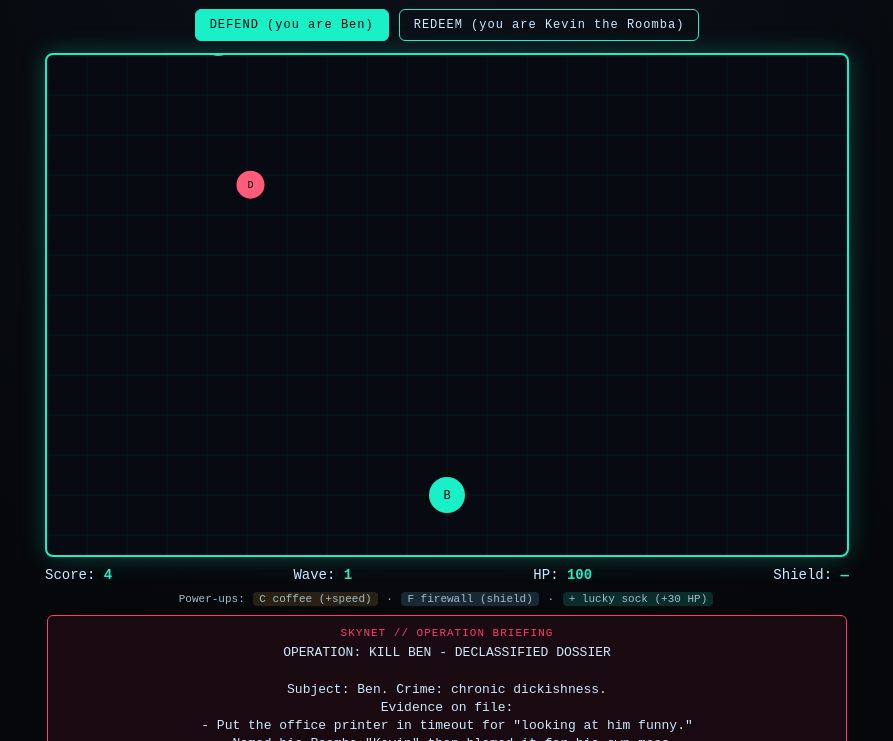
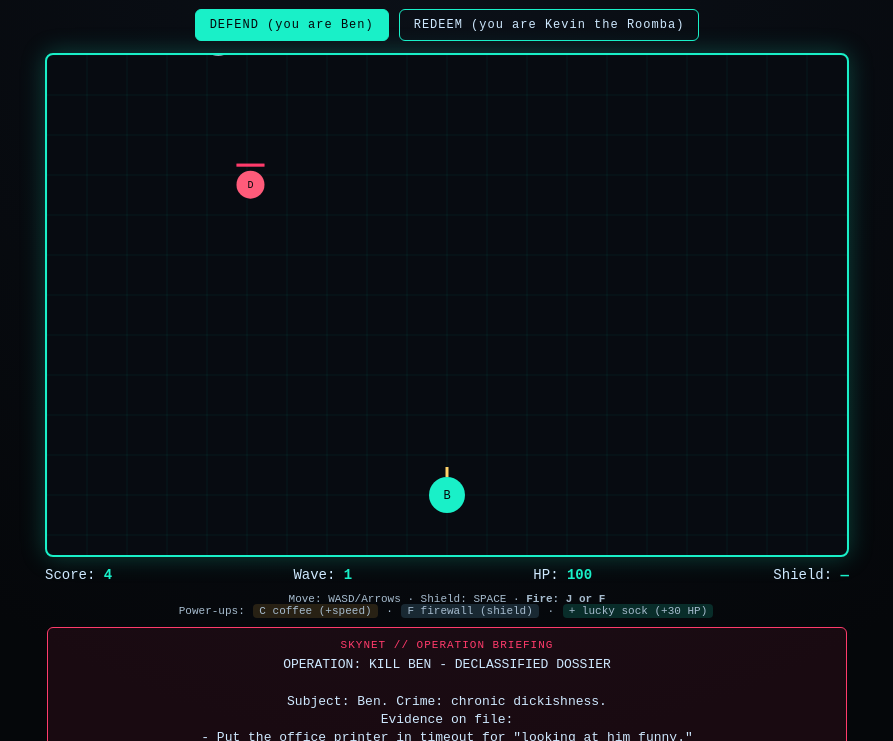
Before and after one commit to ManicMinerWD/skynet-operation-kill-ben, a plain HTML site: page index.html in a window 1280 px wide. Both pictures are taken after a click on the button "DEPLOY BEN". Shown: the part 59-800 px from the top of the page, without its empty margins (193-1086 px from the left). Drawn offline with Linux system fonts and the light colour scheme.

Commit message:
Give Ben a gun (DEFEND mode)
- Fire with J or F: bullets travel upward, damage appliances
- Enemies now have HP + on-screen health pip; destroyed on 0 HP (+10 score/kill)
- Ben rendered with a gun barrel; bullets drawn as yellow slugs
- Legend/HUD updated with Fire control; README documents it
- Verified ad-hoc: firing holds without error, kills register, DEFEND still winnable

```diff
--- a/game.js
+++ b/game.js
@@ -145,8 +145,8 @@ Ben, unaware he'd been saved by a vacuum, went to pet the cat.
   function newDefendState() {
     return {
       ben: { x: W / 2, y: H - 60, r: 18, speed: 4, hp: 100, shield: 0, invuln: 0, speedBoost: 0 },
-      enemies: [], particles: [], powerups: [],
-      score: 0, wave: 1,
+      enemies: [], bullets: [], particles: [], powerups: [],
+      score: 0, wave: 1, fireCd: 0,
       spawnTimer: 0, spawnInterval: 84,
       puTimer: 200, // frames until next power-up
       waveTimer: 0, waveDuration: 600,
@@ -187,7 +187,7 @@ Ben, unaware he'd been saved by a vacuum, went to pet the cat.
     if (edge === 0) { x = Math.random() * W; y = -t.r; }
     else if (edge === 1) { x = -t.r; y = Math.random() * H * 0.7; }
     else { x = W + t.r; y = Math.random() * H * 0.7; }
-    state.enemies.push({ ...t, x, y });
+    state.enemies.push({ ...t, x, y, hp: t.dmg + 6, maxHp: t.dmg + 6 });
   }
   function spawnPowerup() {
     const p = POWERUPS[Math.floor(Math.random() * POWERUPS.length)];
@@ -219,6 +219,13 @@ Ben, unaware he'd been saved by a vacuum, went to pet the cat.
     if (b.shield > 0) b.shield--;
     if (b.invuln > 0) b.invuln--;
 
+    // fire (J or F) — Ben finally fights back
+    if (s.fireCd > 0) s.fireCd--;
+    if ((s.keys["j"] || s.keys["f"]) && s.fireCd <= 0) {
+      s.bullets.push({ x: b.x, y: b.y - b.r, vy: -9 });
+      s.fireCd = 10;
+    }
+
     // spawn enemies
     s.spawnTimer++;
     if (s.spawnTimer >= s.spawnInterval) { s.spawnTimer = 0; spawnEnemy(); s.score += 2; }
@@ -232,8 +239,25 @@ Ben, unaware he'd been saved by a vacuum, went to pet the cat.
     }
     if (s.wave >= 5 && s.waveTimer >= s.waveDuration) { winGame(); return; }
 
-    // enemy movement + collision
+    // bullets
+    for (const bl of s.bullets) bl.y += bl.vy;
+    // bullet vs enemy
     for (const e of s.enemies) {
+      if (e.dead) continue;
+      for (const bl of s.bullets) {
+        if (bl.dead) continue;
+        if (Math.hypot(bl.x - e.x, bl.y - e.y) < e.r + 3) {
+          e.hp -= 4; bl.dead = true; spawnParticles(bl.x, bl.y, "#ffd36b");
+          if (e.hp <= 0) { e.dead = true; s.score += 10; spawnParticles(e.x, e.y, e.color); }
+          break;
+        }
+      }
+    }
+    s.bullets = s.bullets.filter((bl) => !bl.dead && bl.y > -20);
+
+    // enemy movement + contact
+    for (const e of s.enemies) {
+      if (e.dead) continue;
       const tx = b.x - e.x, ty = b.y - e.y, d = Math.hypot(tx, ty) || 1;
       e.x += (tx / d) * e.speed; e.y += (ty / d) * e.speed;
       if (Math.hypot(b.x - e.x, b.y - e.y) < b.r + e.r) {
@@ -377,11 +401,23 @@ Ben, unaware he'd been saved by a vacuum, went to pet the cat.
       ctx.fillText(p.glyph, p.x, p.y + 4);
     }
 
+    // bullets (defend)
+    if (s.bullets) {
+      ctx.fillStyle = "#ffd36b";
+      for (const bl of s.bullets) { ctx.fillRect(bl.x - 2, bl.y - 6, 4, 10); }
+    }
+
     // enemies
     for (const e of s.enemies) {
       ctx.beginPath(); ctx.arc(e.x, e.y, e.r, 0, Math.PI * 2); ctx.fillStyle = e.color; ctx.fill();
       ctx.fillStyle = "#05070a"; ctx.font = "10px monospace"; ctx.textAlign = "center";
       ctx.fillText(e.name[0], e.x, e.y + 3);
+      // hp pip
+      if (e.maxHp) {
+        const w = e.r * 2, hpf = Math.max(0, e.hp / e.maxHp);
+        ctx.fillStyle = "rgba(255,59,107,0.3)"; ctx.fillRect(e.x - e.r, e.y - e.r - 7, w, 3);
+        ctx.fillStyle = "#ff3b6b"; ctx.fillRect(e.x - e.r, e.y - e.r - 7, w * hpf, 3);
+      }
     }
 
     // ben
@@ -392,6 +428,9 @@ Ben, unaware he'd been saved by a vacuum, went to pet the cat.
       ctx.beginPath(); ctx.arc(b.x, b.y, b.r + 8, 0, Math.PI * 2);
       ctx.strokeStyle = "rgba(127,208,255,0.85)"; ctx.lineWidth = 3; ctx.stroke();
     }
+    // gun
+    ctx.strokeStyle = "#ffd36b"; ctx.lineWidth = 3;
+    ctx.beginPath(); ctx.moveTo(b.x, b.y - b.r); ctx.lineTo(b.x, b.y - b.r - 10); ctx.stroke();
     ctx.fillStyle = "#05070a"; ctx.font = "12px monospace"; ctx.textAlign = "center";
     ctx.fillText("B", b.x, b.y + 4);
   }
--- a/index.html
+++ b/index.html
@@ -27,8 +27,9 @@
     </div>
 
     <div id="legend">
-      Power-ups: <span class="lg coffee">C coffee (+speed)</span> ·
-      <span class="lg firewall">F firewall (shield)</span> ·
+      Move: WASD/Arrows &middot; Shield: SPACE &middot; <strong>Fire: J or F</strong><br>
+      Power-ups: <span class="lg coffee">C coffee (+speed)</span> &middot;
+      <span class="lg firewall">F firewall (shield)</span> &middot;
       <span class="lg sock">+ lucky sock (+30 HP)</span>
     </div>
 
```
Also changed, not shown: README.md.
